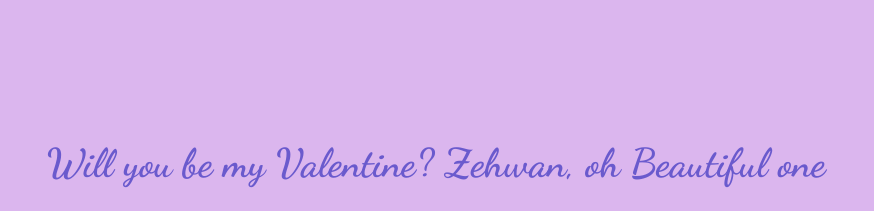
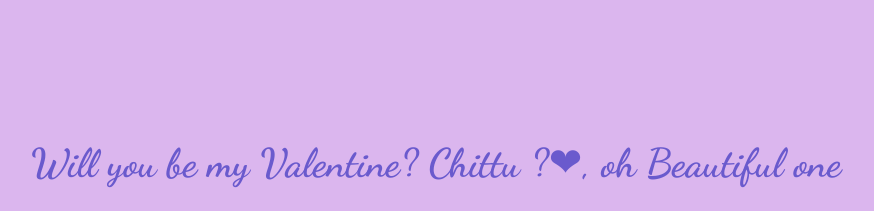
Before and after one commit to Mathi755/valentine-spl, a plain HTML site: page index.html in a window 1280 px wide. Shown: the part 136-347 px from the top of the page, without its empty margins (204-1078 px from the left). Drawn offline with Linux system fonts and the light colour scheme; no server answers.

Commit message:
Update index.html

```diff
--- a/index.html
+++ b/index.html
@@ -10,7 +10,7 @@
 </head>
 <body>
     <div class="container">
-        <h1>Will you be my Valentine? Zehwan, oh Beautiful one</h1>
+        <h1>Will you be my Valentine? Chittu ?❤, oh Beautiful one</h1>
         <div class="buttons">
             <button class="yes-button" onclick="handleYesClick()">Yes</button>
             <button class="no-button" onclick="handleNoClick()">No</button>
```
